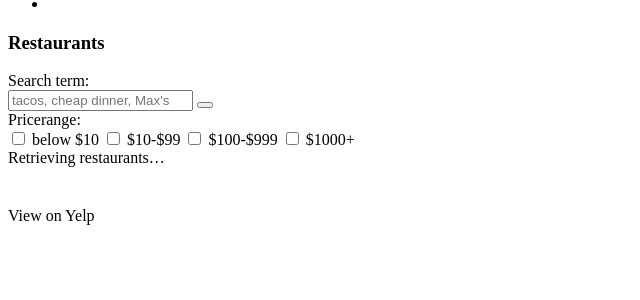
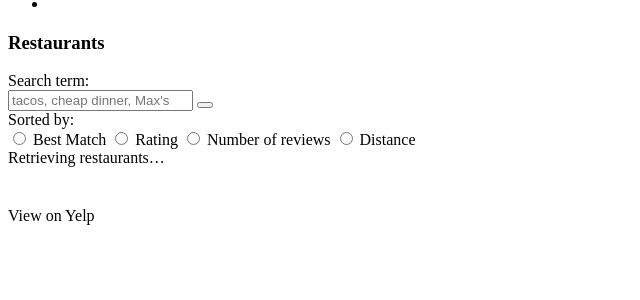
Before and after one commit to runar-rkmedia/neighborhood_map, a Flask app: template templates/includes/aside.html in a window 1280 px wide. Shown: the part 309-609 px from the top of the page, without its empty margins (0-640 px from the left). Run offline with Flask 2, Linux system fonts and the light colour scheme; the template is opened without the code that fills it, so the values that code supplies are empty.

Commit message:
Sort search by distance. Dont filter by price

```diff
--- a/app.py
+++ b/app.py
@@ -34,8 +34,8 @@ def json_yelp():
     latitude = request.form['latitude']
     longitude = request.form['longitude']
     term = request.form['term']
-    pricing_filter = request.form['pricing_filter']
-    print(pricing_filter)
+    print(term)
+    sort_by = request.form['sort_by']
     if latitude and longitude:
         data = {'grant_type': 'client_credentials',
                 'client_id': app_id,
@@ -48,8 +48,7 @@ def json_yelp():
             'latitude': latitude,
             'longitude': longitude,
             'term': term,
-            'pricing_filter': pricing_filter,
-            'sort_by': 'rating'
+            'sort_by': sort_by,
         }
 
         resp = requests.get(url=url, params=params, headers=headers)
--- a/templates/includes/aside.html
+++ b/templates/includes/aside.html
@@ -50,22 +50,22 @@
       </span>
             </div>
             <div class="form-group">
-                <label>Pricerange:</label><br>
-                <label class="checkbox-inline">
-                    <input type="checkbox" id="inlineCheckbox1" value="1" data-bind="checked: yelp_pricerange">
-                    below $10
+                <label>Sorted by:</label><br>
+                <label class="radio-inline">
+                    <input type="radio" id="radio_sort1" value="best_match" data-bind="checked: yelp_sorting">
+                    Best Match
                 </label>
-                <label class="checkbox-inline">
-                    <input type="checkbox" id="inlineCheckbox2" value="2" data-bind="checked: yelp_pricerange">
-                    $10-$99
+                <label class="radio-inline">
+                    <input type="radio" id="radio_sort2" value="rating" data-bind="checked: yelp_sorting">
+                    Rating
                 </label>
-                <label class="checkbox-inline">
-                    <input type="checkbox" id="inlineCheckbox3" value="3" data-bind="checked: yelp_pricerange">
-                    $100-$999
+                <label class="radio-inline">
+                    <input type="radio" id="radio_sort3" value="review_count" data-bind="checked: yelp_sorting">
+                    Number of reviews
                 </label>
-                <label class="checkbox-inline">
-                    <input type="checkbox" id="inlineCheckbox4" value="4" data-bind="checked: yelp_pricerange">
-                    $1000+
+                <label class="radio-inline">
+                    <input type="radio" id="radio_sort4" value="distance" data-bind="checked: yelp_sorting">
+                    Distance
                 </label>
             </div>
         </form>
```
Also changed, not shown: static/js/ko.js (+2 -7 lines).
